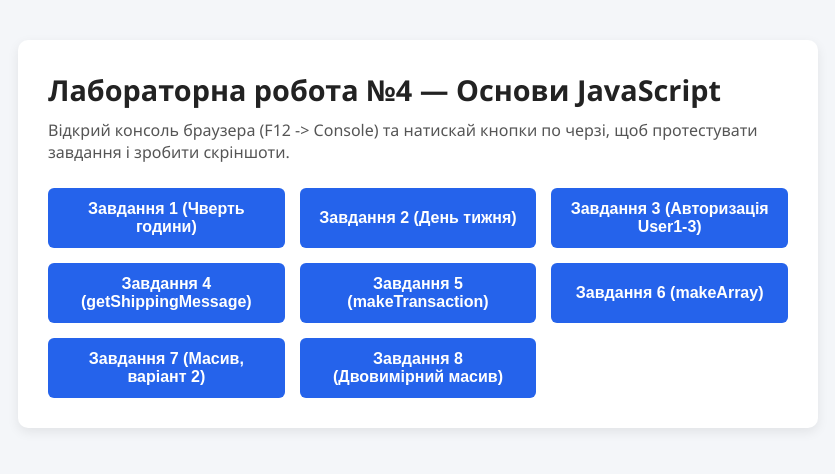
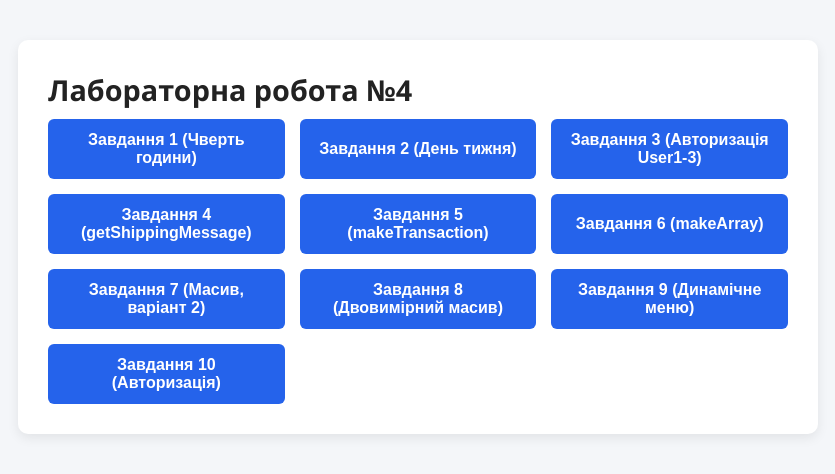
Before and after one commit to Ch0tkiy-Gus/LR_IA-44_Butsyk, a plain HTML site: page index.html in a window 1280 px wide. Shown: the whole page, without its empty margins (222-1057 px from the left). Drawn offline with Linux system fonts and the light colour scheme.

Commit message:
add buttons for tasks 9 and 10

```diff
--- a/index.html
+++ b/index.html
@@ -8,8 +8,7 @@
 </head>
 <body>
     <div class="container">
-        <h1>Лабораторна робота №4 — Основи JavaScript</h1>
-        <p class="subtitle">Відкрий консоль браузера (F12 -> Console) та натискай кнопки по черзі, щоб протестувати завдання і зробити скріншоти.</p>
+        <h1>Лабораторна робота №4</h1>
 
         <div class="buttons-grid">
             <button onclick="runTask1()">Завдання 1 (Чверть години)</button>
@@ -20,6 +19,8 @@
             <button onclick="runTask6()">Завдання 6 (makeArray)</button>
             <button onclick="runTask7()">Завдання 7 (Масив, варіант 2)</button>
             <button onclick="runTask8()">Завдання 8 (Двовимірний масив)</button>
+            <button onclick="location.href='task9.html'">Завдання 9 (Динамічне меню)</button>
+            <button onclick="window.open('https://ch0tkiy-gus.github.io/IA-44_appWEB-ButsykBogdan-FIOT-2026/', '_blank')">Завдання 10 (Авторизація)</button>
         </div>
     </div>
 
```
